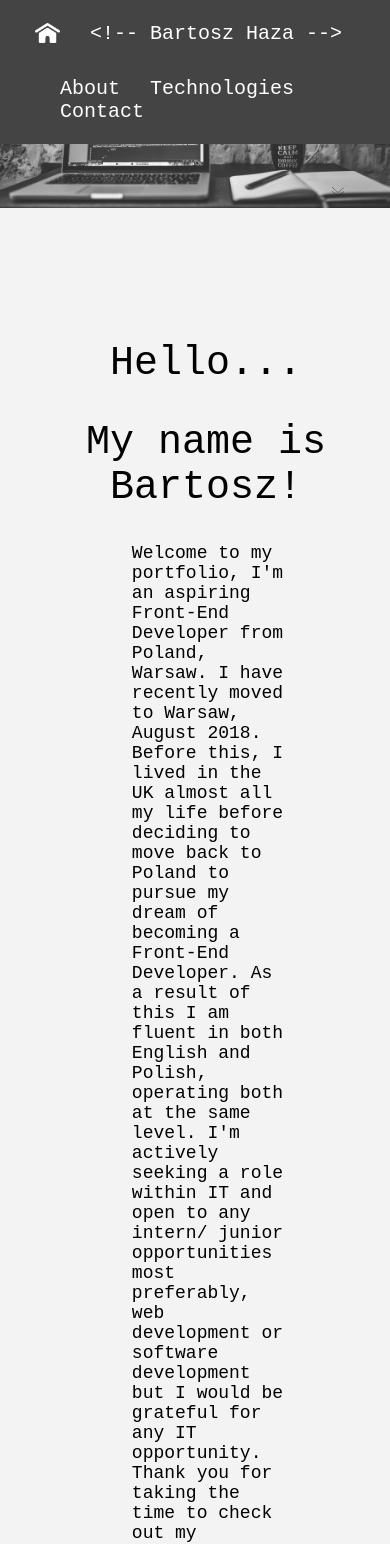
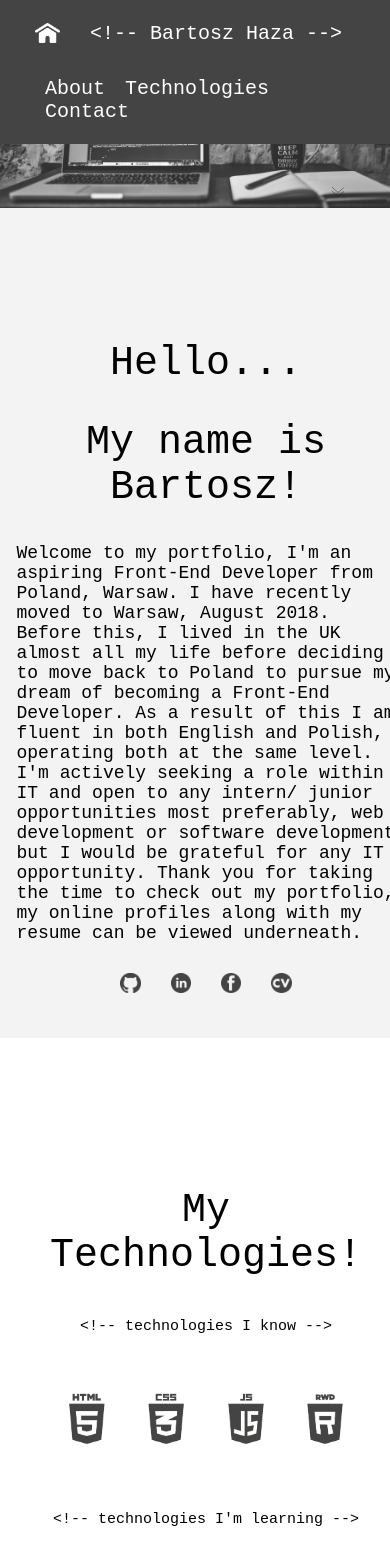
Before and after one commit to bartoszhaza/Portfolio, a plain HTML site: page hand-portfolio/portfolio.html in a window 390 px wide. Shown: the top 1544 px of the page. Drawn offline with Linux system fonts and the light colour scheme.

Commit message:
rwd mobile

```diff
--- a/hand-portfolio/portfolio.html
+++ b/hand-portfolio/portfolio.html
@@ -3,6 +3,7 @@
 	<head>
 		<title>Bartosz Portfolio</title>
 		<link rel="stylesheet" href="style.css">
+		<meta name="viewport" content="width=device-width, initial-scale=1.0">
 	</head>
 	<body>
 
--- a/hand-portfolio/style.css
+++ b/hand-portfolio/style.css
@@ -55,6 +55,12 @@ ul {
   padding: 15px;
   font-size: 20px;
   color: white;
+}
+
+@media only screen and (max-width: 1200px) {
+  .nav-item .nav-class {
+    padding: 0 20px 0 0;
+  }
 }
 
 .nav-item .nav-class:hover {
@@ -133,6 +139,12 @@ p {
   font-size: 18px;
 }
 
+@media only screen and (max-width: 1200px) {
+  p {
+    margin: 0 4% 0 4%;
+  }
+}
+
 .social-icon-container {
   text-align: center;
 }
@@ -168,6 +180,8 @@ p {
   width: 8%;
   height: auto;
   padding: 20px 10px 20px 10px;
+  min-width: 50px;
+  min-height: 50px;
 }
 
 h3 {
@@ -190,7 +204,11 @@ h6 {
   text-align: center;
 }
 
-
+@media only screen and (max-width: 600px) {
+  h6 {
+    font-size: 15px;
+  }
+}
 /* Footer */
 #footer-bottom {
   background-color: #444;
@@ -203,3 +221,8 @@ h6 {
   text-align: center;
   color: white;
 }
+
+@media only screen and (max-width: 600px) {
+  .foot-copyright {
+    font-size: 16px;
+  }
--- a/portfolio/style.css
+++ b/portfolio/style.css
@@ -82,7 +82,6 @@ p {
 	transform: scale(1.2);
 }
 
-
 /* Technologies Page */
 #technologies {
 	background: white;
```
Also changed, not shown: hand-portfolio/git.jpg (deleted), hand-portfolio/githover.jpg (deleted).
